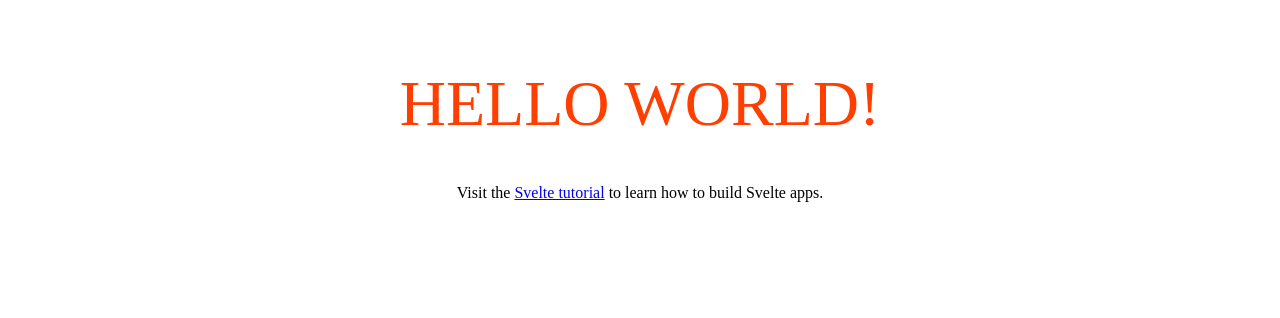
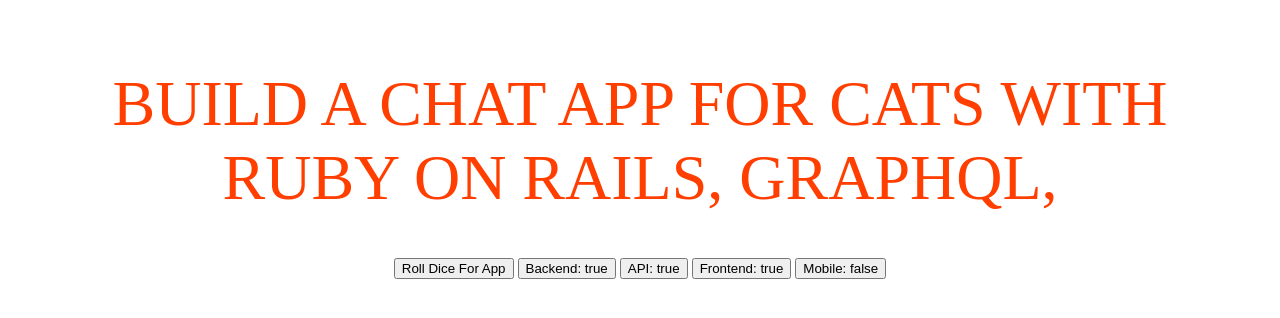
Before and after one commit to jottenlips/stack-dice, a Svelte app: page / in a window 1280 px wide. Shown: the top 318 px of the page. Built offline with nearby package versions, Linux system fonts and the light colour scheme; the HTML template or start-up script is replaced by a standard one.

Commit message:
initial idea

```diff
--- a/src/App.svelte
+++ b/src/App.svelte
@@ -1,10 +1,71 @@
 <script>
-	export let name;
+  export let backend;
+  export let api;
+  export let frontend;
+  export let mobile;
+  export let ideas;
+  export let topics;
+
+  let randomBackend = 0;
+  let randomAPI = 0;
+  let randomFrontend = 0;
+  let randomMobile = 0;
+  let randomIdea = 0;
+  let randomTopic = 0;
+
+  const getRandom = (max) => {
+    return Math.floor(Math.randomBackend() * max);
+  };
+
+  const getRandomApp = () => {
+    randomBackend = getRandom(backend.length);
+    randomAPI = getRandom(api.length);
+    randomFrontend = getRandom(frontend.length);
+    randomMobile = getRandom(mobile.length);
+    randomIdea = getRandom(ideas.length);
+    randomTopic = getRandom(topics.length);
+  };
+
+  let hasBackend = true;
+  let hasAPI = true;
+  let hasFrontend = true;
+  let hasMobile = false;
+
+  const toggleHasBackend = () => {
+    hasBackend = !hasBackend;
+  };
+  const toggleHasAPI = () => {
+    hasAPI = !hasAPI;
+  };
+  const toggleHasFrontend = () => {
+    hasFrontend = !hasFrontend;
+  };
+
+  const toggleHasMobile = () => {
+    hasMobile = !hasMobile;
+  };
 </script>
 
 <main>
-	<h1>Hello {name}!</h1>
-	<p>Visit the <a href="https://svelte.dev/tutorial">Svelte tutorial</a> to learn how to build Svelte apps.</p>
+  <h1>
+    Build a {ideas[randomIdea]} for {topics[randomTopic]} with {hasBackend
+      ? `${backend[randomBackend]}, `
+      : ""}{hasAPI || hasMobile ? `${api[randomAPI]}, ` : ""}
+  </h1>
+  <button on:click={getRandomApp}>Roll Dice For App</button>
+  <button on:click={toggleHasBackend}>
+    Backend: {hasBackend}
+  </button>
+
+  <button on:click={toggleHasAPI}>
+    API: {hasAPI}
+  </button>
+  <button on:click={toggleHasFrontend}>
+    Frontend: {hasFrontend}
+  </button>
+  <button on:click={toggleHasMobile}>
+    Mobile: {hasMobile}
+  </button>
 </main>
 
 <style>
--- a/src/main.js
+++ b/src/main.js
@@ -1,10 +1,15 @@
 import App from './App.svelte';
 
 const app = new App({
-	target: document.body,
-	props: {
-		name: 'world'
-	}
+    target: document.body,
+    props: {
+        backend: ['Ruby on Rails', 'Django', 'Serverless Cloud', 'Meteor', 'Flask', 'Sinatra', 'FastAPI'],
+        api: ['GraphQL', 'REST'],
+        frontend: ['React', 'Svelte', 'Vue', 'Vanilla'],
+        mobile: ['React Native', 'Flutter', 'Kotlin Multiplatform', 'Swift/Xcode', 'Java/Android Studio', 'PWA'],
+        ideas: ['Chat App', 'Game', ''],
+        topics: ['Cats', 'Coffee', 'Cooking']
+    }
 });
 
 export default app;
```
Also changed, not shown: 3 other files (tests, documents, lock files or other folders). Lines whose indentation alone changed are shown as unchanged.
